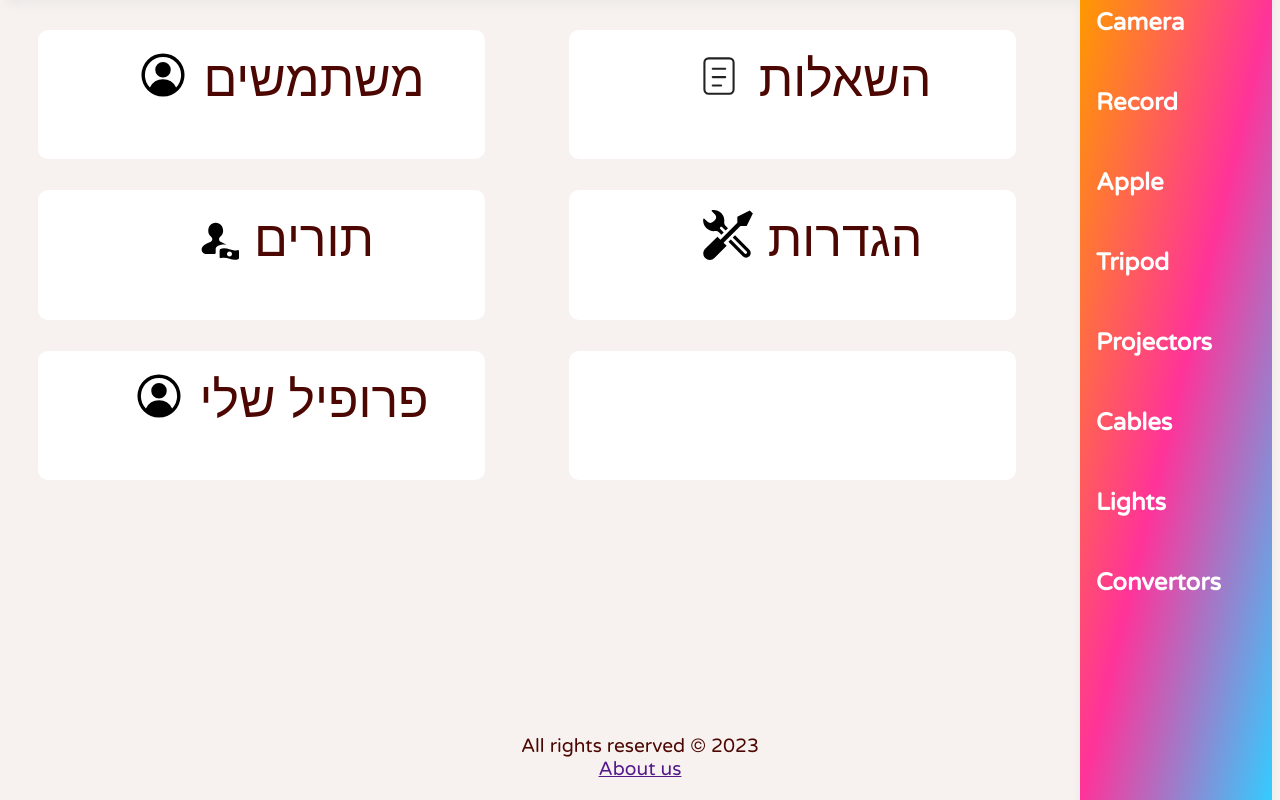
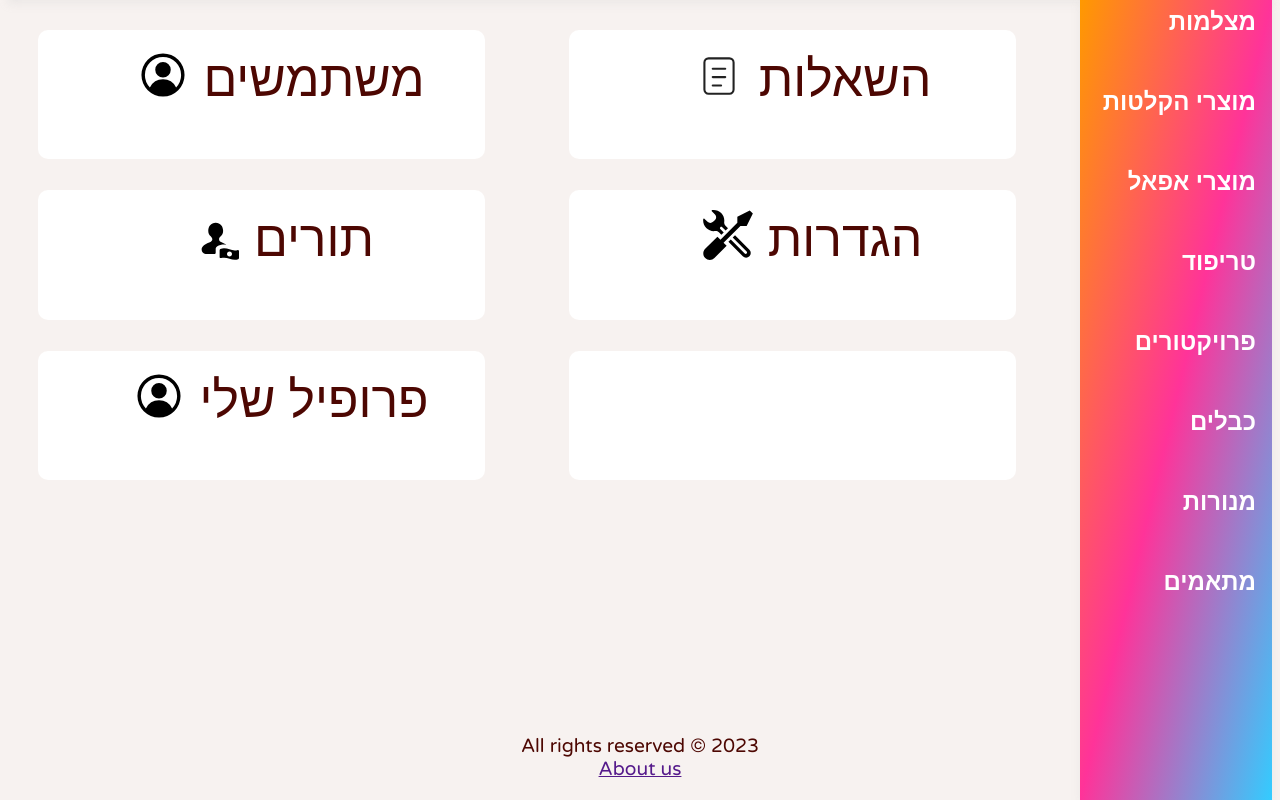
Before and after one commit to SCE-Digital-Warehouse/digitalwarehouse-web, a Django app: page /home/ in a window 1280 px wide. Shown: the part 124-924 px from the top of the page. Run offline with Django 4.2, Linux system fonts and the light colour scheme.

Commit message:
BSPMC238-133 Fixes in the side-bar

```diff
--- a/static/css/main.css
+++ b/static/css/main.css
@@ -167,7 +167,7 @@ SIDE BAR
     font-size: 1.5em;
     font-weight: 700;
     color: #fff;
-    float: left;
+    float: right;
 }
 
 .side-bar a:hover {
--- a/templates/sidebar.html
+++ b/templates/sidebar.html
@@ -1,26 +1,26 @@
 <ul class="side-bar">
     <li class="side-bar-link">
-        <a href="">Camera</a>
+        <a href="">מצלמות</a>
     </li>
     <li class="side-bar-link">
-        <a href="">Record</a>
+        <a href=""> מוצרי הקלטות</a>
     </li>
     <li class="side-bar-link">
-        <a href="">Apple</a>
+        <a href="">מוצרי אפאל</a>
     </li>
     <li class="side-bar-link">
-        <a href="">Tripod</a>
+        <a href="">טריפוד</a>
     </li>
     <li class="side-bar-link">
-        <a href="">Projectors</a>
+        <a href="">פרויקטורים</a>
     </li>
     <li class="side-bar-link">
-        <a href="">Cables</a>
+        <a href="">כבלים</a>
     </li>
     <li class="side-bar-link">
-        <a href="">Lights</a>
+        <a href="">מנורות</a>
     </li>
     <li class="side-bar-link">
-        <a href="">Convertors</a>
+        <a href="">מתאמים</a>
     </li>
 </ul>
```
